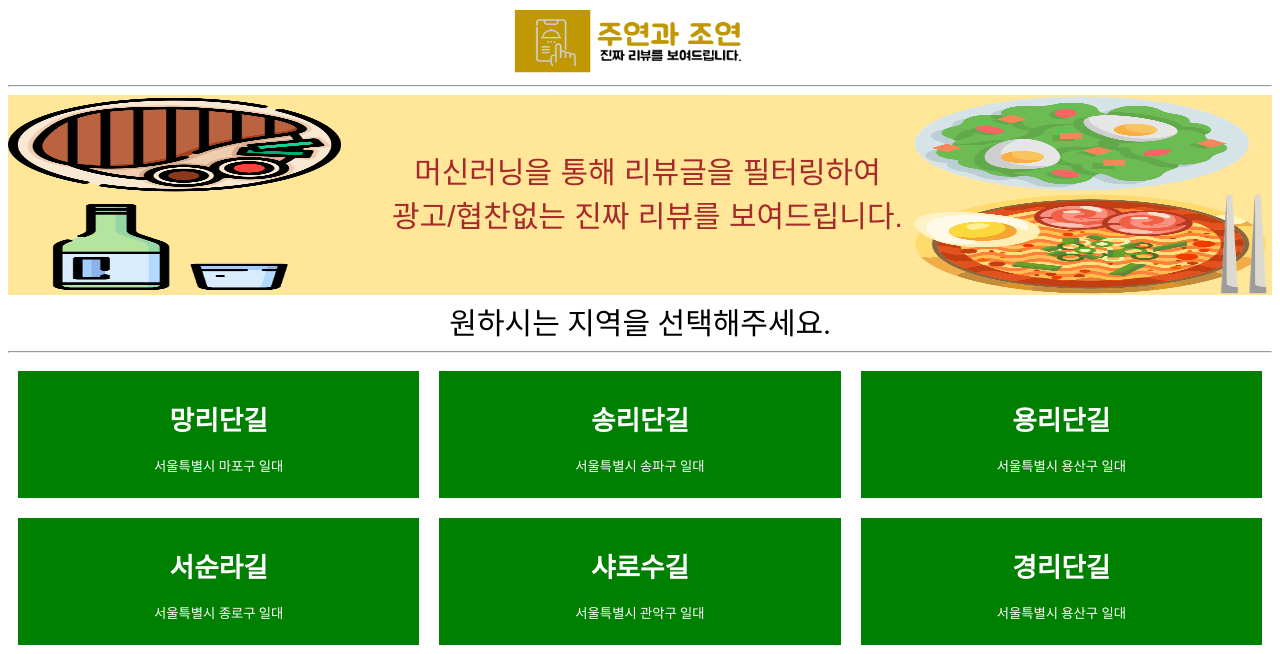
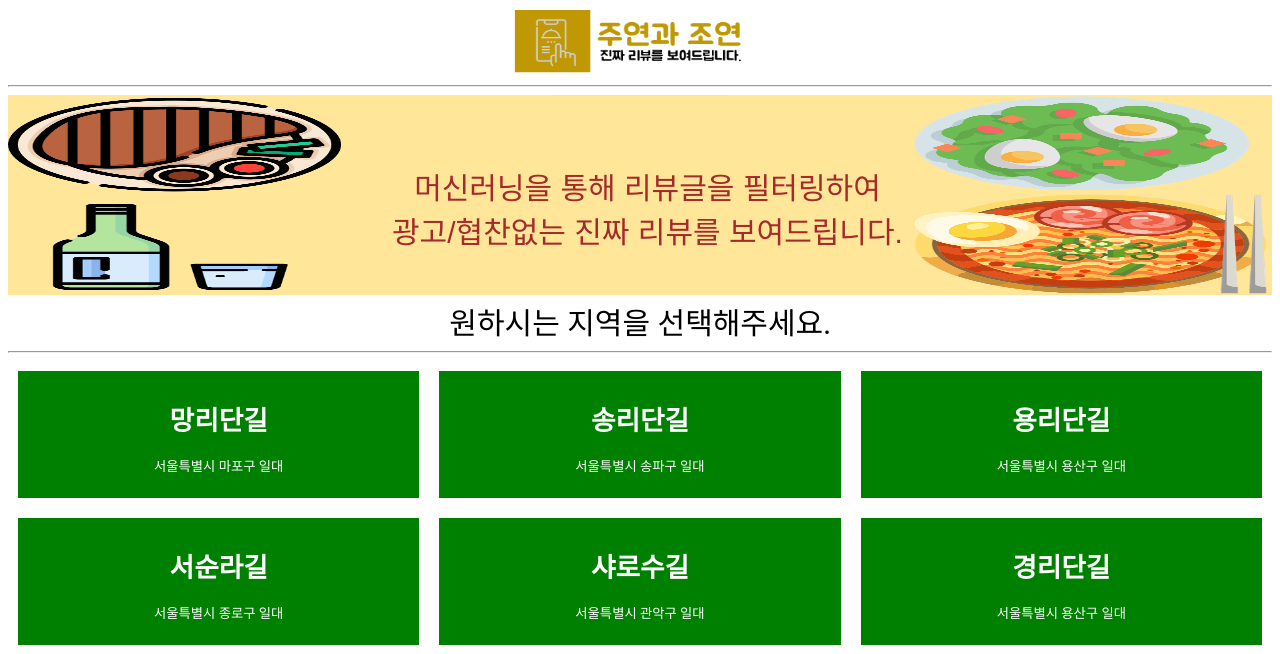
Before and after one commit to ara42/Blog_Project, a Python web app: template flask/templates/home.html in a window 1280 px wide. Shown: the top 654 px of the page. Run offline with Jinja, Linux system fonts and the light colour scheme; the template is opened without the code that fills it, so the values that code supplies are empty; some web fonts are replaced.

Commit message:
Update home.html

```diff
--- a/flask/templates/home.html
+++ b/flask/templates/home.html
@@ -35,7 +35,7 @@
       text-align: center;
       color: brown;
       margin-left: 30%;
-      top: 10%;
+      top: 12%;
       font-size:30px;
       font-family: "bmjua",sans-serif;
       font-weight: 10000;
```
